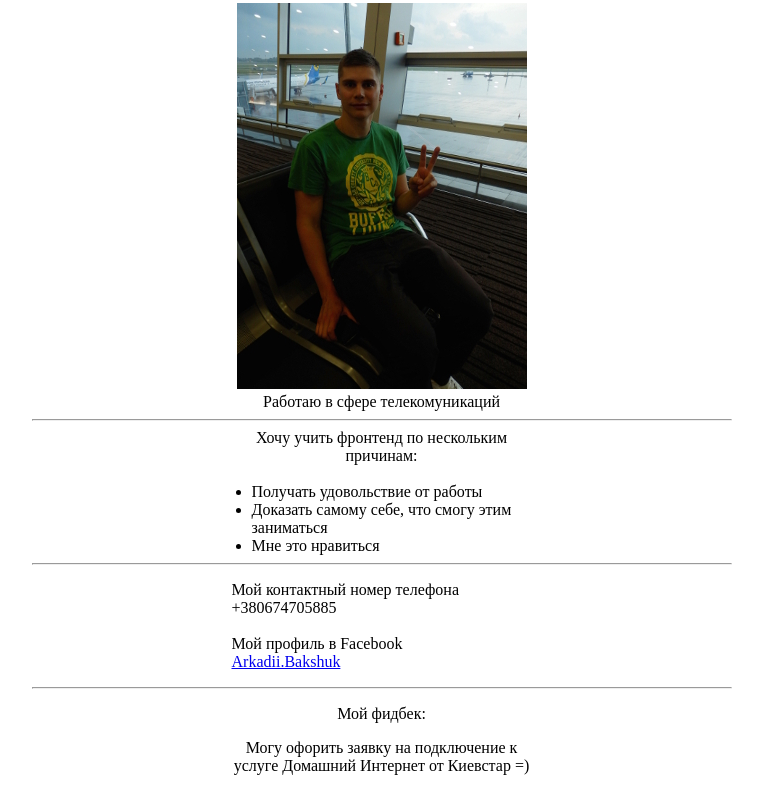
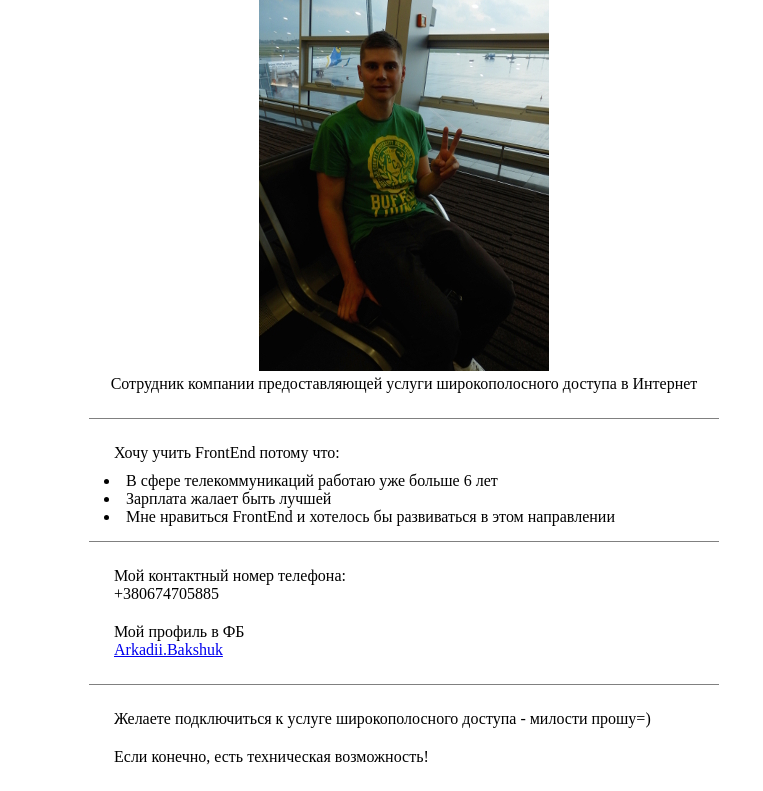
Before and after one commit to MeffMara/frontend_homework, a plain HTML site: page index.html in a window 1280 px wide. Shown: the part 77-868 px from the top of the page, without its empty margins (236-999 px from the left). Drawn offline with Linux system fonts and the light colour scheme.

Commit message:
renew html and css file

```diff
--- a/css/style.css
+++ b/css/style.css
@@ -1,34 +1,42 @@
-body{
-  width: 700px;
-  margin: auto;
-  padding-right: 45px;}
+/*reset*/
 
-.wrapper{
-text-align: center;}
+* {
+  margin: 0;
+  padding: 0;
+}
+/* */
+body {
+  width: 960px;
+  margin: 0 auto;
+  }
+/* header */
 
-.work,
-.dream {
-  width: 300px;
-  margin: 0 auto;
-  text-align: center;}
-
-.list-style{
-  width: 300px;
-  margin: auto;}
-
-li{
-  width: 300px;
-  margin: auto;
-  list-style-position: outside;
-  text-align: left;}
-
-.info {
-  width: 300px;
-  margin: 0 auto;
+.header {
+  padding: 25px;
+  text-align: center;
 }
 
+/*content contacts footer position */
+
+.content,
+.contacts,
 .footer {
-  width: 300px;
-  text-align: center;
+  width: 600px;
   margin: 0 auto;
+  padding: 15px;
+  border-top: 1px solid gray;
 }
+
+/*content contacts footer "p" style */
+
+.content p,
+.contacts p,
+.footer p{
+  padding: 10px;
+}
+
+/* list style*/
+li {
+  list-style-position: inside;
+  text-align: left;
+}
--- a/index.html
+++ b/index.html
@@ -2,36 +2,37 @@
 <html lang="en">
 <head>
   <meta charset="UTF-8">
-  <title>Домашние задание</title>
+  <title>Домашняя работа</title>
   <link rel="stylesheet" href="css/style.css">
 </head>
 <body>
-  <div class="wrapper">
-  <h1>Бакшук Аркадий Сергеевич</h1>
-  <img src="img/1.jpg" alt="на фото я" title="i am">
-</div>
-  <p class="work">Работаю в сфере телекомуникаций</p>
-  <hr>
-  <p class="dream">Хочу учить фронтенд по нескольким причинам:</p>
-  <br>
-  <ul class="list-style">
-    <li>Получать удовольствие от работы</li>
-    <li>Доказать самому себе, что смогу этим заниматься</li>
-    <li>Мне это нравиться</li>
-  </ul>
-  <hr>
-  <div class="info">
-  <p>Мой контактный номер телефона <br>
-  +380674705885 <br>
-  <br>
-  Мой профиль в Facebook <br>
-      <a href="https://www.facebook.com/arkadii.bakshuk" target="_blank">Arkadii.Bakshuk</a>
-  </p>
+  <!--Header -->
+  <div class = 'header'>
+    <h1>Бакшук Аркадий Сергеевич</h1>
+    <img src="img/1.jpg" alt="foto with me",title="me">
+    <p>Сотрудник компании предоставляющей услуги широкополосного доступа в Интернет</p>
   </div>
-  <hr>
+  <!--Content -->
+  <div class="content">
+    <p>Хочу учить FrontEnd потому что: </p>
+    <ul>
+      <li>В сфере телекоммуникаций работаю уже больше 6 лет</li>
+      <li>Зарплата жалает быть лучшей</li>
+      <li>Мне нравиться FrontEnd и хотелось бы развиваться в этом направлении</li>
+    </ul>
+  </div>
+  <!--Contacts-->
+  <div class="contacts">
+    <p>Мой контактный номер телефона:<br>
+    +380674705885</p>
+
+    <p>Мой профиль в ФБ<br>
+    <a href="https://www.facebook.com/arkadii.bakshuk" target="_blank">Arkadii.Bakshuk</a></p>
+  </div>
+  <!--footer-->
   <div class="footer">
-  <p>Мой фидбек: <br></p>
-  <p>Могу офорить заявку на подключение к услуге Домашний Интернет от Киевстар =)</p>
+    <p>Желаете подключиться к услуге широкополосного доступа - милости прошу=)</p>
+    <p>Если конечно, есть техническая возможность!</p>
   </div>
 </body>
 </html>
```
